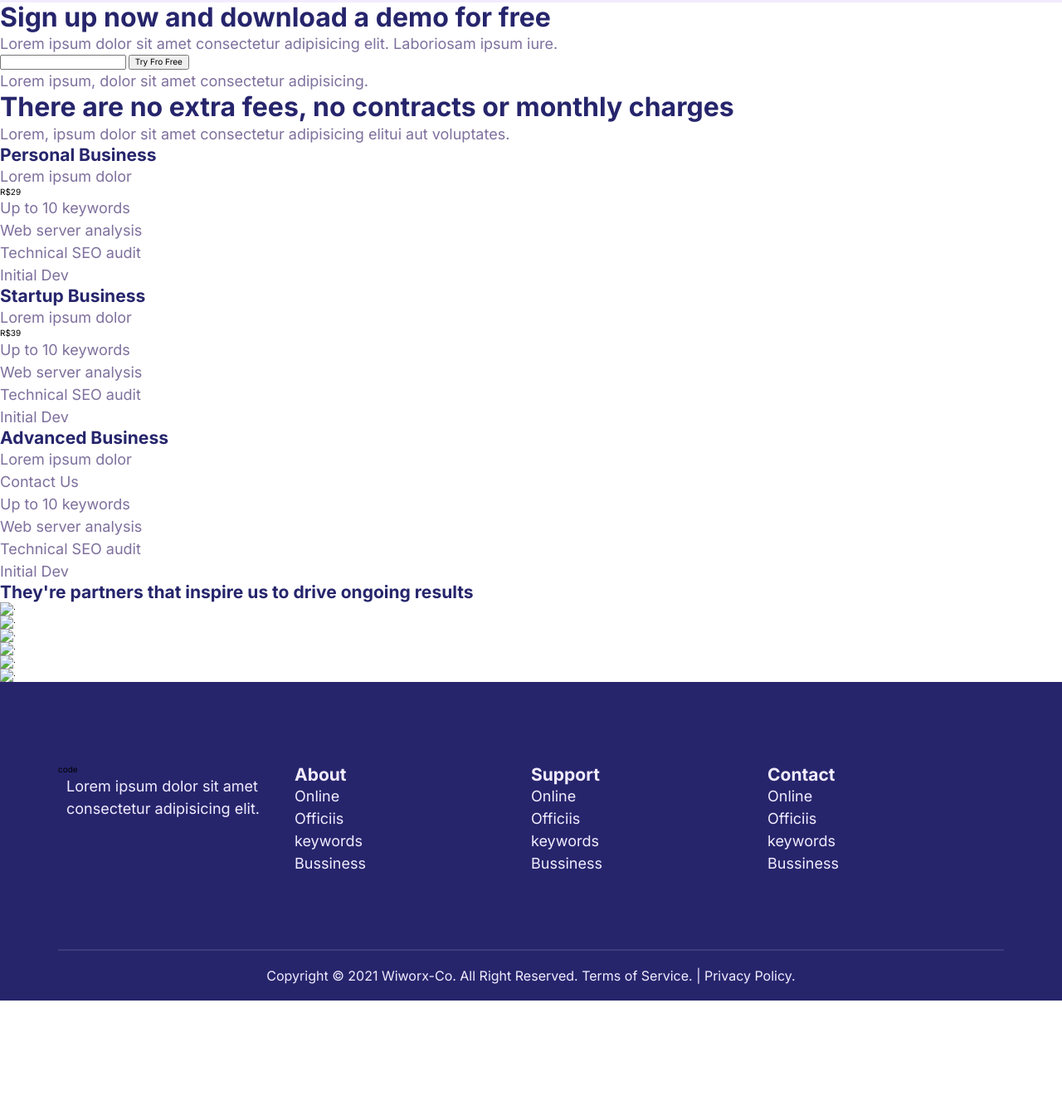
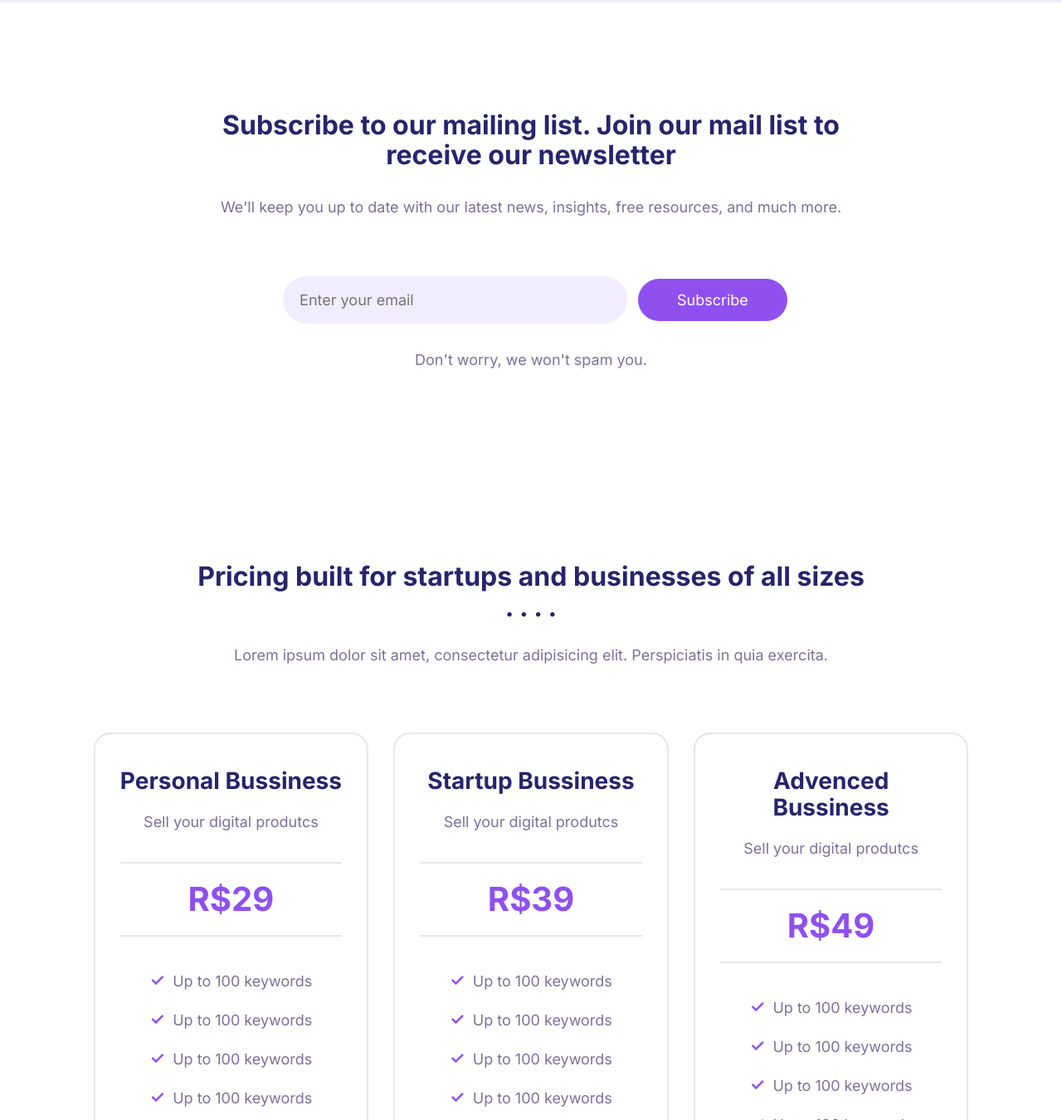
Before and after one commit to igorserafim15/Landing-Page-Sublime, a plain HTML site: page index.html in a window 1280 px wide. Shown: the part 2566-3916 px from the top of the page at 83% size. Before the commit the page ends 3772 px from the top, so only its background shows below. Drawn offline with Linux system fonts and the light colour scheme.

Commit message:
Finalizando landing page

```diff
--- a/css/style.scss
+++ b/css/style.scss
@@ -15,7 +15,7 @@ h3 {
 h4 {
   @include font-title(h4);
 }
-p, ul, li, a {
+p, ul, li, a, input, button {
   @include font-p(p18);
 }
 
@@ -372,11 +372,104 @@ p, ul, li, a {
 }
 
 //NEWSLATTER
-
+.newslatter {
+  padding-top: 13rem;
+  padding-bottom: 13rem;
+  text-align: center;
+  flex-direction: column;
+  .newsllater-title {
+    max-width: 80rem;
+    margin: 0% auto;
+    padding: 0rem 1.5rem;
+    p {
+      margin-top: 3rem;
+      margin-bottom: 6rem;
+    }
+  }
+  .newslatter-form {
+    margin-bottom: 2rem;
+    padding: 0rem 1.5rem;
+    input {
+    border: none;
+    width: 37.5rem;
+    background: $color-4;
+    margin: 1rem;
+    padding: 1.5rem 2rem;
+    border-radius: 100px;
+    outline: none;
+    }
+    .btn {
+      @include btn(light);
+      border: none;
+    }
+  }
+}
 
 
 //PRICING
+.price {
+  padding: 10rem 1.5rem;
+  text-align: center;
+  justify-content: center;
+  > h2::after {
+    content: '. . . .';
+    display: block;
+  }
+  > p {
+    margin-top: 2.5rem;
+    margin-bottom: 8rem;
+  }
+  .price-boxes {
+    display: flex;
+    flex-wrap: wrap;
+    gap: 3rem;
+    justify-content: center;
+    .price-box {
+      flex: 1 1 260px;
+      max-width: 320px;
+      border: 2px solid #e7e7e7;
+      border-radius: 2rem;
+      padding: 4rem 3rem;
+      > p {
+        margin-top: 2rem;
+        margin-bottom: 3.5rem;
+      }
+      > span {
+        display: block;
+        padding: 2rem 0%;
+        font-size: 4rem;
+        font-weight: 700;
+        color: $color-2;
+        border-top: 2px solid #e7e7e7;
+        border-bottom: 2px solid #e7e7e7;
+      }
+      ul {
+        padding: 3rem 0%;
+        li {
+          padding: 1rem;
+          font-size: 1.8rem;
+          &::before {
+            content: '✓';
+            margin-right: 1rem;
+            font-weight: bold;
+            font-size: 2rem;
+            color: $color-2;
+          }
+        }
+      }
+      .btn {
+        @include btn(light);
+      }
 
+      transition: .3s;
+      &:hover {
+        box-shadow: 3px 3px 20px #0002;
+        border: 2px solid #fff;
+        transform: translateY(-2rem);
+      }
+    }
+  }
+}
 
 
 //PARTNERS
@@ -388,15 +481,28 @@ p, ul, li, a {
   background: $color-1;
   .footer {
     display: flex;
-    padding-top: 10rem;
-    padding-bottom: 9rem;
+    flex-wrap: wrap;
+    padding: 9rem 1rem 8rem;
     > div {
-      flex: 1;
-      h4, p, li {
+      flex: 1 1 180px;
+      margin-bottom: 2rem;
+      h4  {
         color: $color-4;
+        margin-bottom: 1rem;
+        margin-left: 1rem;
       }
       p {
-        margin-left: 1rem;
+        @include font-p(p16);
+        margin-top: 1rem;
+        color: #b8aecd;
+        max-width: 190px;
+      }
+      li a {
+        @include font-p(p16);
+        display: inline-block;
+        margin-bottom: 1rem;
+        padding: 0.7rem;
+        color: #b8aecd;
       }
     }
   }
@@ -409,7 +515,7 @@ p, ul, li, a {
     border-top: 2px solid rgba(255, 255, 255, 0.1);
     p, a {
     color: $color-4;
-    font-size: 1.6rem;
+    @include font-p(p16);
     }
   }
   .back-to-top {
--- a/index.html
+++ b/index.html
@@ -149,74 +149,72 @@
         </div>
     </section>
 
-    <!-- NEWSLATTER -->
-    <section class="newslatter">
-        <h2>Sign up now and download a demo for free</h2>
-        <p>Lorem ipsum dolor sit amet consectetur adipisicing elit. Laboriosam ipsum iure.</p>
-        <form action="">
-            <input type="text">
-            <button>Try Fro Free</button>
+    <!--NEWSLATTER-->
+    <section class="newslatter container" id="news">
+        <div class="newsllater-title">
+            <h2>Subscribe to our mailing list. Join our mail list to
+                receive our newsletter</h2>
+            <p>We'll keep you up to date with our latest news, insights, free resources, and much more.</p>
+        </div>
+
+        <form class="newslatter-form" action="#">
+            <input type="email" placeholder="Enter your email" required>
+            <button class="btn">Subscribe</button>
         </form>
+
         <div>
-            <p>Lorem ipsum, dolor sit amet consectetur adipisicing.</p>
+            <p class="news-no-span">Don't worry, we won't spam you.</p>
         </div>
     </section>
 
-    <!-- PRICING -->
-    <section class="pricing">
-        <h2>There are no extra fees, no contracts or monthly charges</h2>
-        <p>Lorem, ipsum dolor sit amet consectetur adipisicing elitui aut voluptates.</p>
+    <!--PRICE-->
+    <section class="price container" id="price">
 
-        <div class="price-itens">
-            <div>
-                <h4>Personal Business</h4>
-                <p>Lorem ipsum dolor</p>
+        <h2>Pricing built for startups and businesses of all sizes</h2>
+
+        <p>Lorem ipsum dolor sit amet, consectetur adipisicing elit. Perspiciatis in quia exercita.</p>
+
+        <div class="price-boxes">
+            <div class="price-box price_item-1">
+                <h3>Personal Bussiness</h3>
+
+                <p>Sell your digital produtcs</p>
+
                 <span>R$29</span>
                 <ul>
-                    <li>Up to 10 keywords</li>
-                    <li>Web server analysis</li>
-                    <li>Technical SEO audit</li>
-                    <li>Initial Dev</li>
+                    <li>Up to 100 keywords</li>
+                    <li>Up to 100 keywords</li>
+                    <li>Up to 100 keywords</li>
+                    <li>Up to 100 keywords</li>
                 </ul>
-                <a class="btn" href=""></a>
+                <a href="#" class="btn">Purchase</a>
             </div>
-            <div>
-                <h4>Startup Business</h4>
-                <p>Lorem ipsum dolor</p>
+
+            <div class="price-box price_item-2">
+                <h3>Startup Bussiness</h3>
+                <p>Sell your digital produtcs</p>
                 <span>R$39</span>
                 <ul>
-                    <li>Up to 10 keywords</li>
-                    <li>Web server analysis</li>
-                    <li>Technical SEO audit</li>
-                    <li>Initial Dev</li>
+                    <li>Up to 100 keywords</li>
+                    <li>Up to 100 keywords</li>
+                    <li>Up to 100 keywords</li>
+                    <li>Up to 100 keywords</li>
                 </ul>
+                <a href="#" class="btn">Purchase</a>
             </div>
-            <div>
-                <h4>Advanced Business</h4>
-                <p>Lorem ipsum dolor</p>
-                <span>
-                    <p>Contact Us</p>
-                </span>
+
+            <div class="price-box price_item-3">
+                <h3>Advenced Bussiness</h3>
+                <p>Sell your digital produtcs</p>
+                <span>R$49</span>
                 <ul>
-                    <li>Up to 10 keywords</li>
-                    <li>Web server analysis</li>
-                    <li>Technical SEO audit</li>
-                    <li>Initial Dev</li>
+                    <li>Up to 100 keywords</li>
+                    <li>Up to 100 keywords</li>
+                    <li>Up to 100 keywords</li>
+                    <li>Up to 100 keywords</li>
                 </ul>
+                <a href="#" class="btn">Purchase</a>
             </div>
-        </div>
-    </section>
-
-    <!-- PARTNERS -->
-    <section class="partners">
-        <h4>They're partners that inspire us to drive ongoing results</h4>
-        <div class="partners-items">
-            <div><img src="" alt="."></div>
-            <div><img src="" alt="."></div>
-            <div><img src="" alt="."></div>
-            <div><img src="" alt="."></div>
-            <div><img src="" alt="."></div>
-            <div><img src="" alt="."></div>
         </div>
     </section>
 
@@ -224,37 +222,41 @@
     <footer class="footer-bg">
         <div class="footer container">
             <div class="footer-info">
-        <span class="logo">code</span>
+
+                <div>
+                    <img class="logo" src="./img/Logo.png" alt="logo">
+                </div>
+
                 <p>Lorem ipsum dolor sit amet consectetur adipisicing elit. </p>
             </div>
 
             <div class="footer-nav-about">
                 <h4>About</h4>
                 <ul>
-          <li>Online</li>
-          <li>Officiis</li>
-          <li>keywords</li>
-          <li>Bussiness</li>
+                    <li><a href="#">Online</a></li>
+                    <li><a href="#">Officiis</a></li>
+                    <li><a href="#">keywords</a></li>
+                    <li><a href="#">Bussiness</a></li>
                 </ul>
             </div>
 
             <div class="footer-nav-support">
                 <h4>Support</h4>
                 <ul>
-          <li>Online</li>
-          <li>Officiis</li>
-          <li>keywords</li>
-          <li>Bussiness</li>
+                    <li><a href="#">Online</a></li>
+                    <li><a href="#">Officiis</a></li>
+                    <li><a href="#">keywords</a></li>
+                    <li><a href="#">Bussiness</a></li>
                 </ul>
             </div>
 
             <div class="footer-nav-contact">
                 <h4>Contact</h4>
                 <ul>
-          <li>Online</li>
-          <li>Officiis</li>
-          <li>keywords</li>
-          <li>Bussiness</li>
+                    <li><a href="#">Online</a></li>
+                    <li><a href="#">Officiis</a></li>
+                    <li><a href="#">keywords</a></li>
+                    <li><a href="#">Bussiness</a></li>
                 </ul>
             </div>
         </div>
```
Also changed, not shown: css/style.css, 1 other file. Lines whose indentation alone changed are shown as unchanged.
